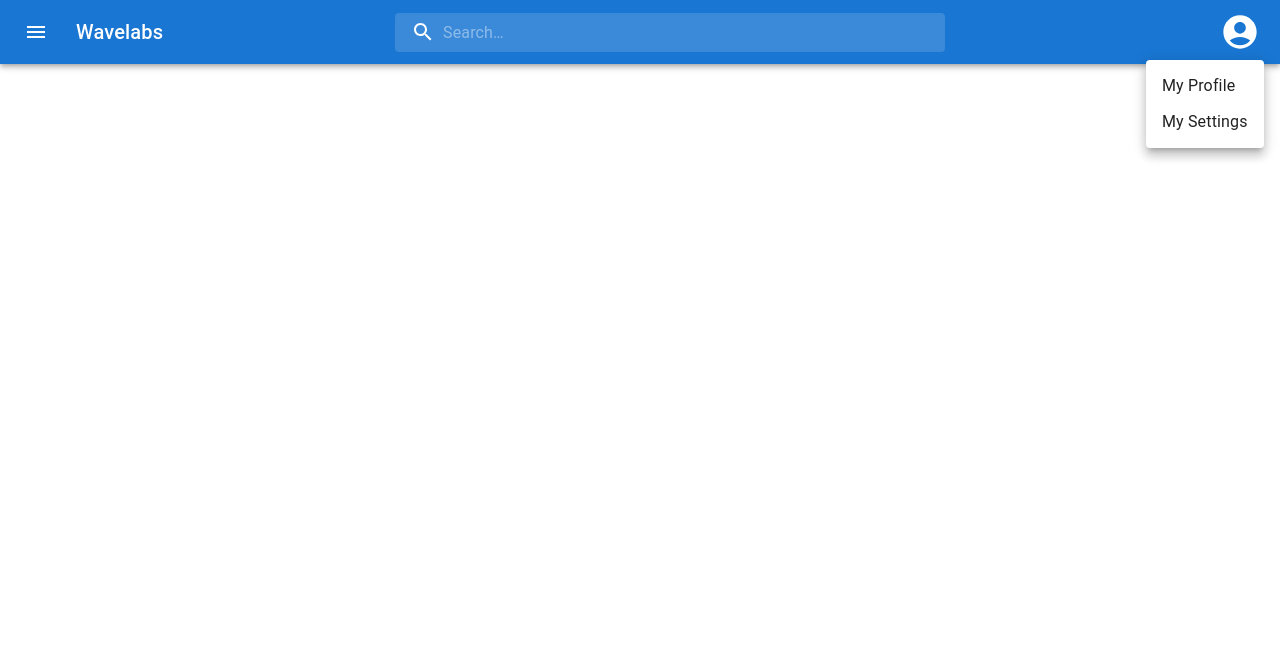
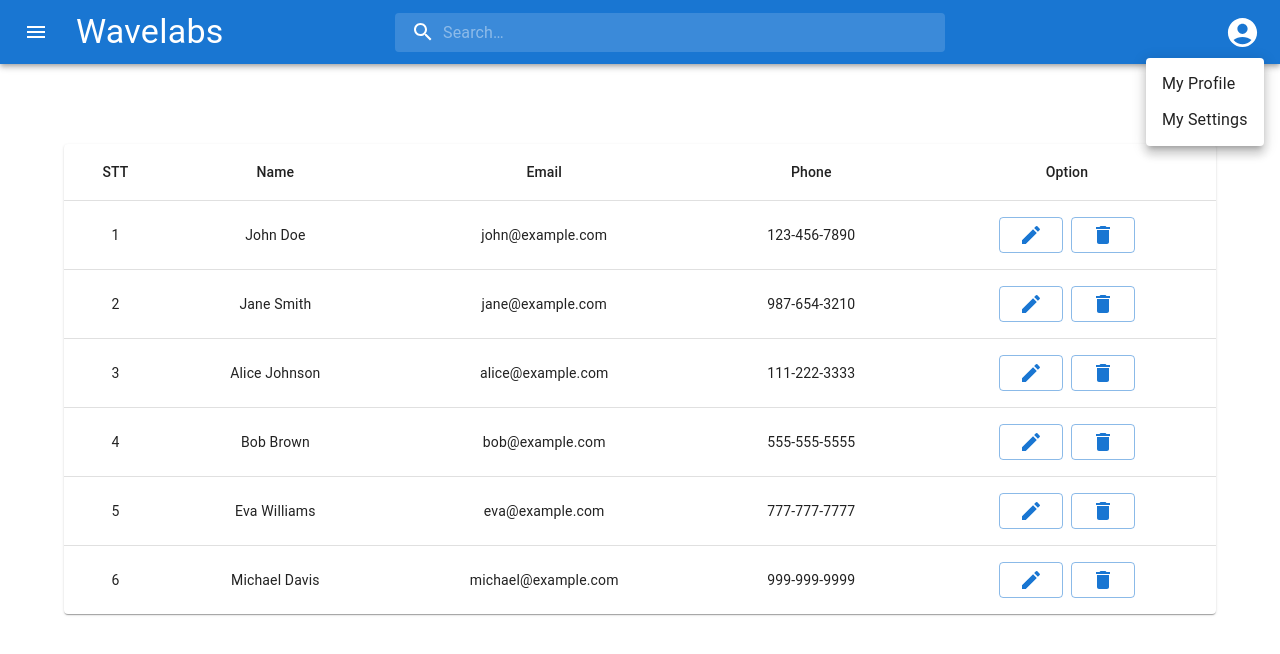
Before and after one commit to NTNguyen27052K/Nguyen_Trung_Nguyen_ITBee, a React (Create React App) app: page / in a window 1280 px wide. Both pictures are taken after a click on the button 1240 px from the left and 32 px from the top of the page. Shown: the top 654 px of the page. Built offline with nearby package versions, Linux system fonts and the light colour scheme.

Commit message:
Step 10 Delete button

```diff
--- a/src/App.js
+++ b/src/App.js
@@ -1,11 +1,17 @@
-import React, { Fragment } from "react";
+import React from "react";
 import { BrowserRouter, Route, Routes } from "react-router-dom";
 import HomeTemplate from "./template/HomeTemplate";
+import TableUsers from "./components/tableUsers/TableUsers";
+import EditUser from "./components/editUser/EditUser";
+
 const App = () => {
   return (
     <BrowserRouter>
       <Routes>
-        <Route path="/" element={<HomeTemplate />}></Route>
+        <Route path="/" element={<HomeTemplate />}>
+          <Route index element={<TableUsers />} />
+          <Route path="/edit" element={<EditUser />} />
+        </Route>
       </Routes>
     </BrowserRouter>
   );
--- /dev/null
+++ b/src/components/editUser/EditUser.jsx
@@ -0,0 +1,7 @@
+import React from "react";
+
+const EditUser = () => {
+  return <div>EditUser</div>;
+};
+
+export default EditUser;
--- /dev/null
+++ b/src/components/tableUsers/TableUsers.jsx
@@ -0,0 +1,80 @@
+import React from "react";
+import Table from "@mui/material/Table";
+import TableBody from "@mui/material/TableBody";
+import TableCell from "@mui/material/TableCell";
+import TableContainer from "@mui/material/TableContainer";
+import TableHead from "@mui/material/TableHead";
+import TableRow from "@mui/material/TableRow";
+import Paper from "@mui/material/Paper";
+import { useSelector } from "react-redux";
+import EditIcon from "@mui/icons-material/Edit";
+import DeleteIcon from "@mui/icons-material/Delete";
+import { NavLink } from "react-router-dom";
+import Button from "@mui/material/Button";
+import { useDispatch } from "react-redux";
+import { deleteUser } from "../../redux/Action/actionUsers";
+function createData(name, calories, fat, carbs, protein) {
+  return { name, calories, fat, carbs };
+}
+
+const rows = [
+  createData("Frozen yoghurt", 159, 6.0, 24, 4.0),
+  createData("Ice cream sandwich", 237, 9.0, 37, 4.3),
+  createData("Eclair", 262, 16.0, 24, 6.0),
+  createData("Cupcake", 305, 3.7, 67, 4.3),
+  createData("Gingerbread", 356, 16.0, 49, 3.9),
+];
+const TableUsers = () => {
+  const { contacts } = useSelector((state) => state.users);
+  const dispatch = useDispatch();
+  // console.log(contacts);
+  return (
+    <TableContainer
+      component={Paper}
+      sx={{ mt: 10, mx: "auto", width: 9 / 10 }}
+    >
+      <Table sx={{ minWidth: 650 }} aria-label="simple table">
+        <TableHead>
+          <TableRow>
+            <TableCell align="center">STT</TableCell>
+            <TableCell align="center">Name</TableCell>
+            <TableCell align="center">Email</TableCell>
+            <TableCell align="center">Phone</TableCell>
+            <TableCell align="center">Option </TableCell>
+          </TableRow>
+        </TableHead>
+        <TableBody>
+          {contacts.map((row, index) => (
+            <TableRow
+              key={row.id}
+              sx={{ "&:last-child td, &:last-child th": { border: 0 } }}
+            >
+              <TableCell align="center">{index + 1}</TableCell>
+              <TableCell align="center">{row.name}</TableCell>
+              <TableCell align="center">{row.email}</TableCell>
+              <TableCell align="center">{row.phone}</TableCell>
+              <TableCell align="center">
+                <NavLink to={`/edit`}>
+                  <Button variant="outlined" sx={{ mr: 1 }}>
+                    <EditIcon />
+                  </Button>
+                </NavLink>
+
+                <Button
+                  variant="outlined"
+                  onClick={() => {
+                    dispatch(deleteUser(row.id));
+                  }}
+                >
+                  <DeleteIcon />
+                </Button>
+              </TableCell>
+            </TableRow>
+          ))}
+        </TableBody>
+      </Table>
+    </TableContainer>
+  );
+};
+
+export default TableUsers;
--- /dev/null
+++ b/src/redux/Action/actionUsers.js
@@ -0,0 +1,8 @@
+import { DELETE } from "../Type/actionType";
+
+export const deleteUser = (item) => {
+  return {
+    type: DELETE,
+    payload: item,
+  };
+};
--- /dev/null
+++ b/src/redux/Type/actionType.js
@@ -0,0 +1,6 @@
+export const ADD = "ADD_TO_LST_USERS";
+export const DELETE = "DELETE_TO_LST_USERS";
+export const EDIT = "EDIT_TO_LST_USERS";
+export const FIND = "FIND_TO_LST_USERS";
+// export const SEARCH_TO_LST_USERS = "SEARCH_TO_LISTSTU";
+// export const READ_TO_LST_USERS = "READ_ONLY";
--- a/src/redux/reducer/usersReducer.js
+++ b/src/redux/reducer/usersReducer.js
@@ -1,68 +1,59 @@
+import { DELETE } from "../Type/actionType";
+
 const initialState = {
   contacts: [
     {
+      id: 1,
       name: "John Doe",
       email: "john@example.com",
       phone: "123-456-7890",
-      image: "https://picsum.photos/200/300",
     },
     {
+      id: 2,
       name: "Jane Smith",
       email: "jane@example.com",
       phone: "987-654-3210",
-      image: "https://picsum.photos/200/300",
     },
     {
+      id: 3,
       name: "Alice Johnson",
       email: "alice@example.com",
       phone: "111-222-3333",
-      image: "https://picsum.photos/200/300",
     },
     {
+      id: 4,
       name: "Bob Brown",
       email: "bob@example.com",
       phone: "555-555-5555",
-      image: "https://picsum.photos/200/300",
     },
     {
+      id: 5,
       name: "Eva Williams",
       email: "eva@example.com",
       phone: "777-777-7777",
-      image: "https://picsum.photos/200/300",
     },
     {
+      id: 6,
       name: "Michael Davis",
       email: "michael@example.com",
       phone: "999-999-9999",
-      image: "https://picsum.photos/200/300",
     },
   ],
 };
 
 export const usersReducer = (state = initialState, action) => {
-  // luôn luôn return về state
   switch (action.type) {
-    case "ADDTOCART": {
-      console.log(action);
-      // check là sản phẩm đã có trong giỏ hàng hay chưa
-      const index = state.arrCart.findIndex(
-        (item) => item.id == action.payload.id
+    case DELETE: {
+      const findIndexUser = state.contacts.findIndex(
+        (item) => item.id === action.payload
       );
-      const newArrCart = [...state.arrCart];
+      const newArrLstUsers = [...state.contacts];
 
-      if (index == -1) {
-        newArrCart.push({ ...action.payload, soLuong: 1 });
-      } else {
-        const product = {
-          ...newArrCart[index],
-          soLuong: newArrCart[index].soLuong + 1,
-        };
-        // newArrCart[index].soLuong += 1;
-        newArrCart[index] = { ...product };
+      if (findIndexUser !== -1) {
+        newArrLstUsers.splice(findIndexUser, 1);
       }
-      return { ...state, arrCart: newArrCart };
 
-      // immutable //bất biến
+      return { ...state, contacts: newArrLstUsers };
     }
     default: {
       return { ...state };
--- a/src/template/HomeTemplate.jsx
+++ b/src/template/HomeTemplate.jsx
@@ -1,10 +1,180 @@
-import React, { Fragment } from "react";
-import Button from "@mui/material/Button";
-import Header from "../components/Header/Header";
+import React, { useState, Fragment } from "react";
+import { styled, alpha } from "@mui/material/styles";
+import AppBar from "@mui/material/AppBar";
+import Box from "@mui/material/Box";
+import Toolbar from "@mui/material/Toolbar";
+import IconButton from "@mui/material/IconButton";
+import Typography from "@mui/material/Typography";
+import InputBase from "@mui/material/InputBase";
+import Badge from "@mui/material/Badge";
+import MenuItem from "@mui/material/MenuItem";
+import Menu from "@mui/material/Menu";
+import MenuIcon from "@mui/icons-material/Menu";
+import SearchIcon from "@mui/icons-material/Search";
+import AccountCircle from "@mui/icons-material/AccountCircle";
+import MailIcon from "@mui/icons-material/Mail";
+import NotificationsIcon from "@mui/icons-material/Notifications";
+import MoreIcon from "@mui/icons-material/MoreVert";
+import AccountCircleIcon from "@mui/icons-material/AccountCircle";
+import Grid from "@mui/material/Grid";
+import { useSelector } from "react-redux";
+import TableUsers from "../components/tableUsers/TableUsers";
+import { NavLink, Outlet } from "react-router-dom";
+
+const Search = styled("div")(({ theme }) => ({
+  position: "relative",
+  borderRadius: theme.shape.borderRadius,
+  backgroundColor: alpha(theme.palette.common.white, 0.15),
+  "&:hover": {
+    backgroundColor: alpha(theme.palette.common.white, 0.25),
+  },
+  marginRight: theme.spacing(2),
+  marginLeft: 0,
+  width: "100%",
+  [theme.breakpoints.up("sm")]: {
+    marginLeft: theme.spacing(3),
+    width: "auto",
+  },
+}));
+
+const SearchIconWrapper = styled("div")(({ theme }) => ({
+  padding: theme.spacing(0, 2),
+  height: "100%",
+  position: "absolute",
+  pointerEvents: "none",
+  display: "flex",
+  alignItems: "center",
+  justifyContent: "center",
+}));
+
+const StyledInputBase = styled(InputBase)(({ theme }) => ({
+  color: "inherit",
+  "& .MuiInputBase-input": {
+    padding: theme.spacing(1, 1, 1, 0),
+    // vertical padding + font size from searchIcon
+    paddingLeft: `calc(1em + ${theme.spacing(4)})`,
+    transition: theme.transitions.create("width"),
+    width: "100%",
+    [theme.breakpoints.up("md")]: {
+      width: "20ch",
+    },
+  },
+}));
+
 const HomeTemplate = () => {
+  const [anchorEl, setAnchorEl] = useState(null);
+  const [mobileMoreAnchorEl, setMobileMoreAnchorEl] = React.useState(null);
+
+  const isMenuOpen = Boolean(anchorEl);
+  const isMobileMenuOpen = Boolean(mobileMoreAnchorEl);
+
+  const handleProfileMenuOpen = (event) => {
+    setAnchorEl(event.currentTarget);
+  };
+
+  const handleMobileMenuClose = () => {
+    setMobileMoreAnchorEl(null);
+  };
+
+  const handleMenuClose = () => {
+    setAnchorEl(null);
+    handleMobileMenuClose();
+  };
+
+  const handleMobileMenuOpen = (event) => {
+    setMobileMoreAnchorEl(event.currentTarget);
+  };
+
+  const menuId = "primary-search-account-menu";
+  const renderMenu = (
+    <Menu
+      anchorEl={anchorEl}
+      anchorOrigin={{
+        vertical: "bottom",
+        horizontal: "right",
+      }}
+      id={menuId}
+      keepMounted
+      transformOrigin={{
+        vertical: "top",
+        horizontal: "right",
+      }}
+      open={isMenuOpen}
+      onClose={handleMenuClose}
+    >
+      <MenuItem onClick={handleMenuClose}>My Profile</MenuItem>
+      <MenuItem onClick={handleMenuClose}>My Settings</MenuItem>
+    </Menu>
+  );
+
   return (
     <Fragment>
-      <Header />
+      <Box sx={{ flexGrow: 1 }}>
+        <AppBar position="static">
+          <Toolbar>
+            {/* MenuIcon */}
+            <IconButton
+              size="large"
+              edge="start"
+              color="inherit"
+              aria-label="open drawer"
+              sx={{ mr: 2 }}
+            >
+              <MenuIcon />
+            </IconButton>
+            <Grid
+              container
+              direction="row"
+              // justifyContent="space-between"
+              alignItems="center"
+            >
+              {/* item 1 */}
+              <Grid item md={3}>
+                <NavLink to="/">
+                  <Typography
+                    variant="h4"
+                    noWrap
+                    component="div"
+                    sx={{ display: { xs: "none", sm: "block" } }}
+                  >
+                    Wavelabs
+                  </Typography>
+                </NavLink>
+              </Grid>
+              {/* item 2 */}
+              <Grid item md={6}>
+                <Search>
+                  <SearchIconWrapper>
+                    <SearchIcon />
+                  </SearchIconWrapper>
+                  <StyledInputBase
+                    placeholder="Search…"
+                    inputProps={{ "aria-label": "search" }}
+                  />
+                </Search>
+              </Grid>
+              {/* item 3 */}
+              <Grid item md={3} container justifyContent="flex-end">
+                <Box>
+                  <IconButton
+                    // size="large"
+                    edge="end"
+                    aria-label="account of current user"
+                    aria-controls={menuId}
+                    aria-haspopup="true"
+                    onClick={handleProfileMenuOpen}
+                    color="inherit"
+                  >
+                    <AccountCircle sx={{ fontSize: 35 }} />
+                  </IconButton>
+                </Box>
+              </Grid>
+            </Grid>
+          </Toolbar>
+        </AppBar>
+        {renderMenu}
+      </Box>
+      <Outlet />
     </Fragment>
   );
 };
```
